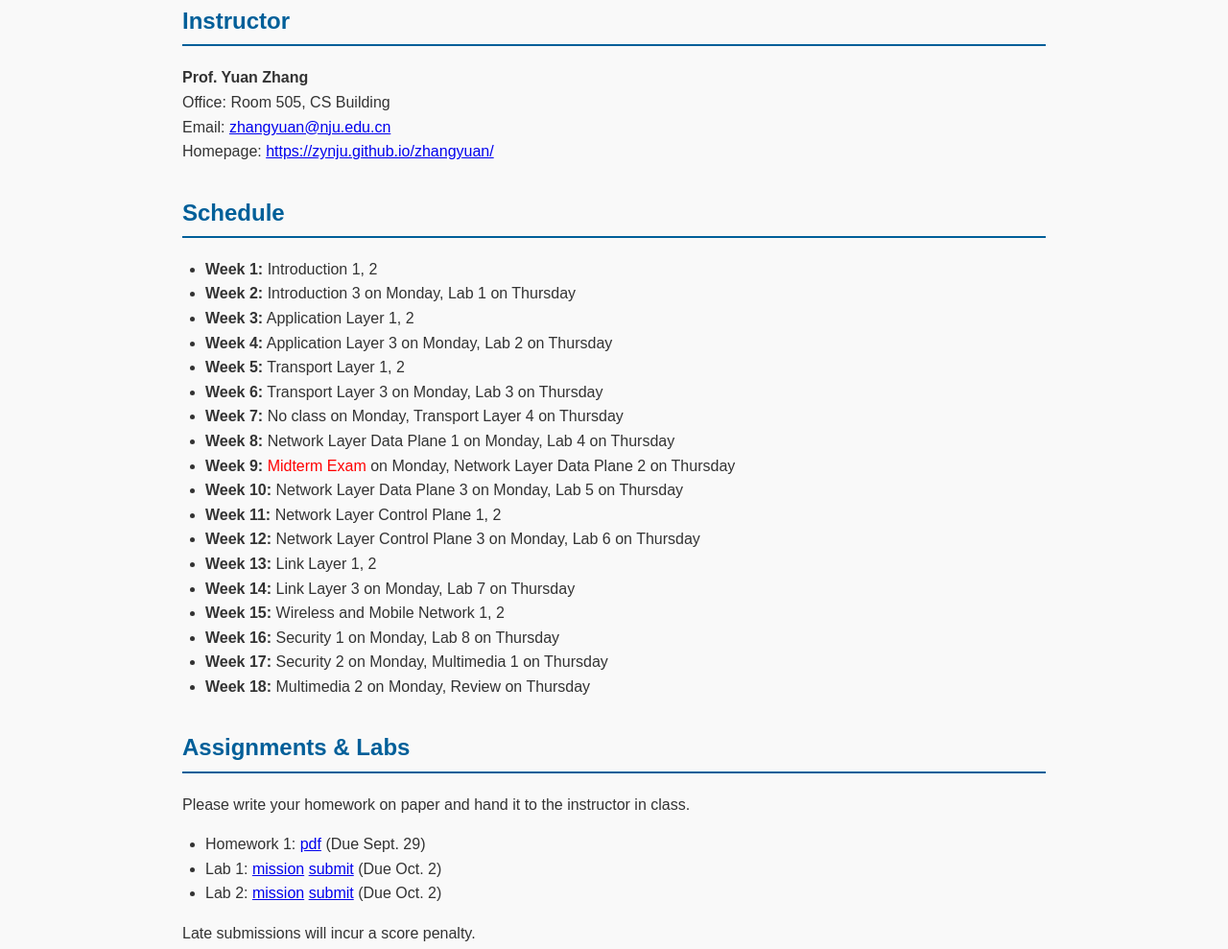
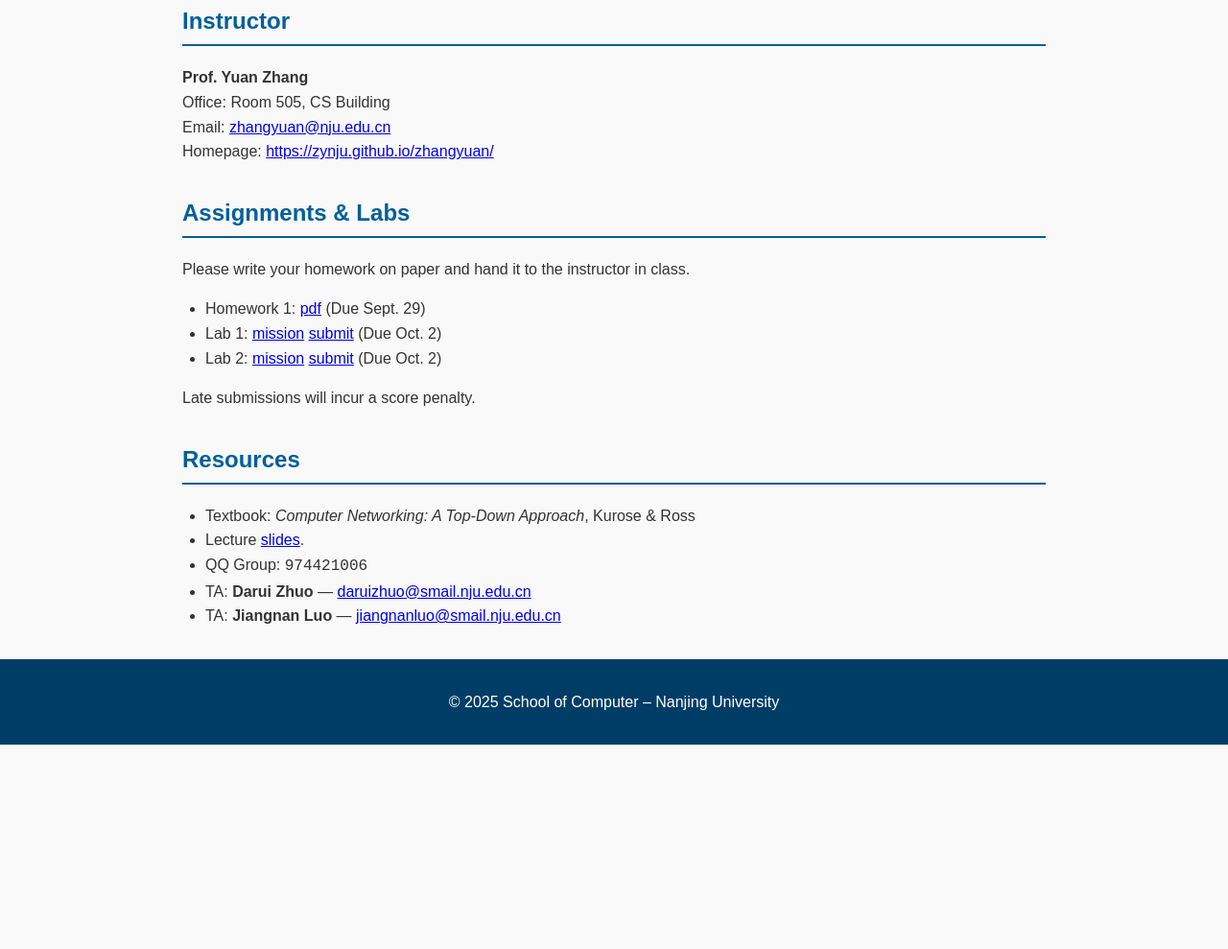
Before and after one commit to njunet25/njunet25.github.io, a plain HTML site: page index.html in a window 1280 px wide. Shown: the part 577-1566 px from the top of the page at 96% size. After the commit the page ends 1353 px from the top, so only its background shows below. Drawn offline with Linux system fonts and the light colour scheme.

Commit message:
remove schedule, add robots.txt

```diff
--- a/index.html
+++ b/index.html
@@ -75,7 +75,6 @@
   <nav>
     <a href="#overview">Overview</a>
     <a href="#instructor">Instructor</a>
-    <a href="#schedule">Schedule</a>
     <a href="#assignments">Assignments</a>
     <a href="#resources">Resources</a>
   </nav>
@@ -112,30 +111,6 @@
       </p>
     </section>
 
-    <section id="schedule">
-      <h2>Schedule</h2>
-      <ul>
-        <li><strong>Week 1:</strong> Introduction 1, 2</li>
-        <li><strong>Week 2:</strong> Introduction 3  on Monday, Lab 1 on Thursday</li>
-        <li><strong>Week 3:</strong> Application Layer 1, 2</li>
-        <li><strong>Week 4:</strong> Application Layer 3 on Monday, Lab 2 on Thursday</li>
-        <li><strong>Week 5:</strong> Transport Layer 1, 2</li>
-        <li><strong>Week 6:</strong> Transport Layer 3 on Monday, Lab 3 on Thursday</li>
-        <li><strong>Week 7:</strong> No class on Monday, Transport Layer 4 on Thursday</li>
-        <li><strong>Week 8:</strong> Network Layer Data Plane 1 on Monday, Lab 4 on Thursday</li>
-        <li><strong>Week 9:</strong> <span style="color: red;">Midterm Exam</span> on Monday, Network Layer Data Plane 2 on Thursday</li>
-        <li><strong>Week 10:</strong> Network Layer Data Plane 3 on Monday, Lab 5 on Thursday</li>
-        <li><strong>Week 11:</strong> Network Layer Control Plane 1, 2</li>
-        <li><strong>Week 12:</strong> Network Layer Control Plane 3 on Monday, Lab 6 on Thursday</li>
-        <li><strong>Week 13:</strong> Link Layer 1, 2</li>
-        <li><strong>Week 14:</strong> Link Layer 3 on Monday, Lab 7 on Thursday</li>
-        <li><strong>Week 15:</strong> Wireless and Mobile Network 1, 2</li>
-        <li><strong>Week 16:</strong> Security 1 on Monday, Lab 8 on Thursday</li>
-        <li><strong>Week 17:</strong> Security 2 on Monday, Multimedia 1 on Thursday</li>
-        <li><strong>Week 18:</strong> Multimedia 2 on Monday, Review on Thursday</li>
-      </ul>
-    </section>
-
     <section id="assignments">
       <h2>Assignments &amp; Labs</h2>
       <p>Please write your homework on paper and hand it to the instructor in class.</p>
```
Also changed, not shown: robots.txt (added).
